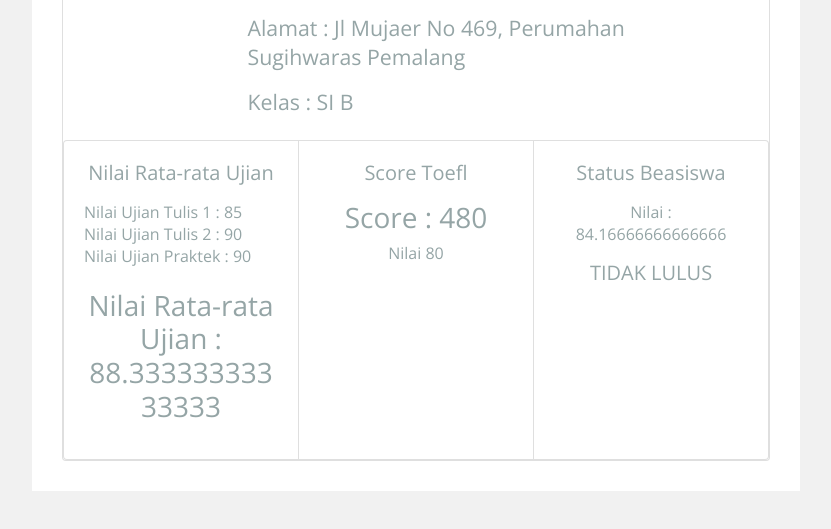
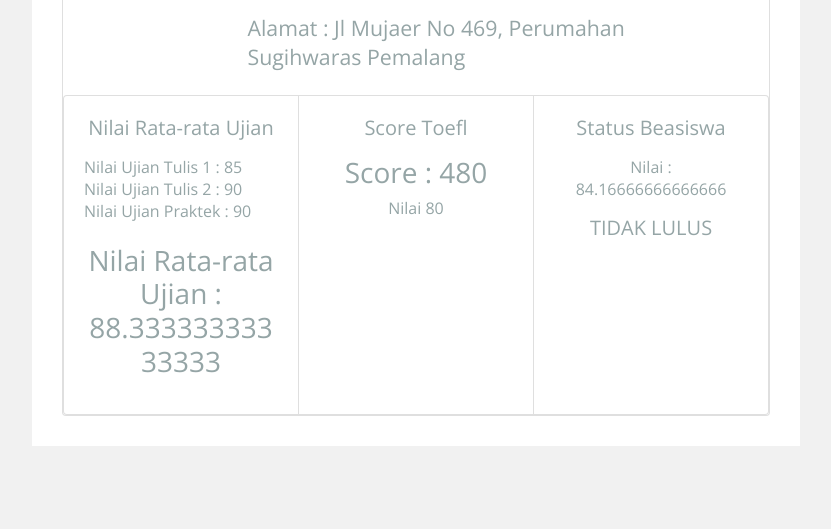
Before and after one commit to agnessm22/tugas-toefl, a plain HTML site: page index.html in a window 1280 px wide. Shown: the part 267-796 px from the top of the page, without its empty margins (224-1055 px from the left). Drawn offline with nearby package versions, Linux system fonts and the light colour scheme; files that its build step writes are made by us from their sources; a script that the page names is missing; files whose address does not match are found by name.

Commit message:
ada code yang saya hapus

```diff
--- a/index.html
+++ b/index.html
@@ -51,9 +51,7 @@
                         <p class="dua text-left">
                             Alamat : Jl Mujaer No 469, Perumahan Sugihwaras Pemalang
                           </p>
-                        <p class="dua text-left">
-                            Kelas : SI B
-                        </p>
+
               </div>
       <div class="card-group">
         <div class="card">
```
